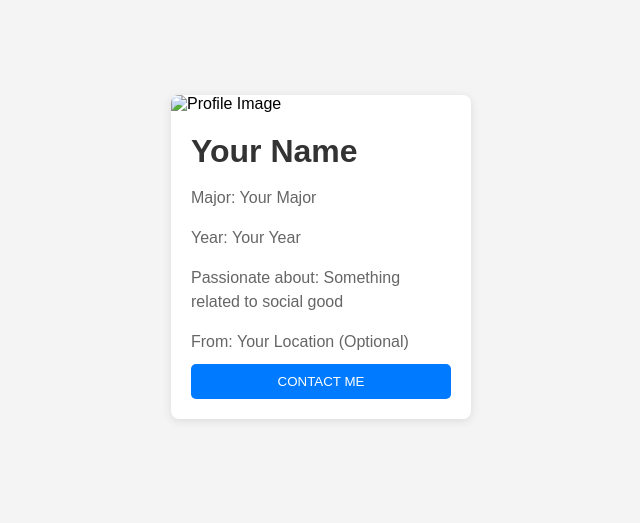
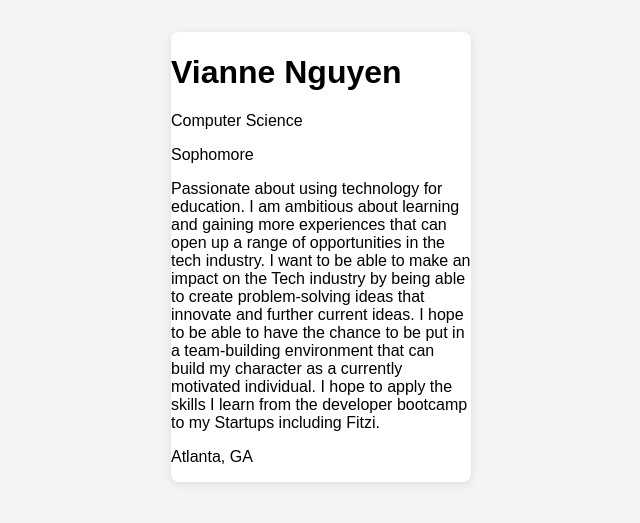
Before and after one commit to sohamsamal/sohamsamal.github.io, a plain HTML site: page index.html in a window 1280 px wide. Shown: the part 143-666 px from the top of the page, without its empty margins (319-959 px from the left). Drawn offline with Linux system fonts and the light colour scheme.

Commit message:
Update index.html

```diff
--- a/index.html
+++ b/index.html
@@ -1,21 +1,18 @@
 <!DOCTYPE html>
-<html>
+<html lang="en">
 <head>
+  <meta charset="UTF-8">
+  <meta name="viewport" content="width=device-width, initial-scale=1.0">
   <link rel="stylesheet" href="styles.css">
+  <title>My Info Card</title>
 </head>
 <body>
   <div class="card">
-            <div class="card-header">
-                <img src="profile-image.jpg" alt="Profile Image">
-            </div>
-            <div class="card-body">
-                <h1 class="card-name">Your Name</h1>
-                <p class="card-info">Major: Your Major</p>
-                <p class="card-info">Year: Your Year</p>
-                <p class="card-info">Passionate about: Something related to social good</p>
-                <p class="card-info">From: Your Location (Optional)</p>
-                <button class="card-button">Contact Me</button>
-            </div>
+    <h1>Vianne Nguyen</h1>
+    <p>Computer Science</p>
+    <p>Sophomore</p>
+    <p>Passionate about using technology for education. I am ambitious about learning and gaining more experiences that can open up a range of opportunities in the tech industry. I want to be able to make an impact on the Tech industry by being able to create problem-solving ideas that innovate and further current ideas. I hope to be able to have the chance to be put in a team-building environment that can build my character as a currently motivated individual. I hope to apply the skills I learn from the developer bootcamp to my Startups including Fitzi.</p>
+    <p>Atlanta, GA</p>
   </div>
 </body>
 </html>
```
Lines whose indentation alone changed are shown as unchanged.
